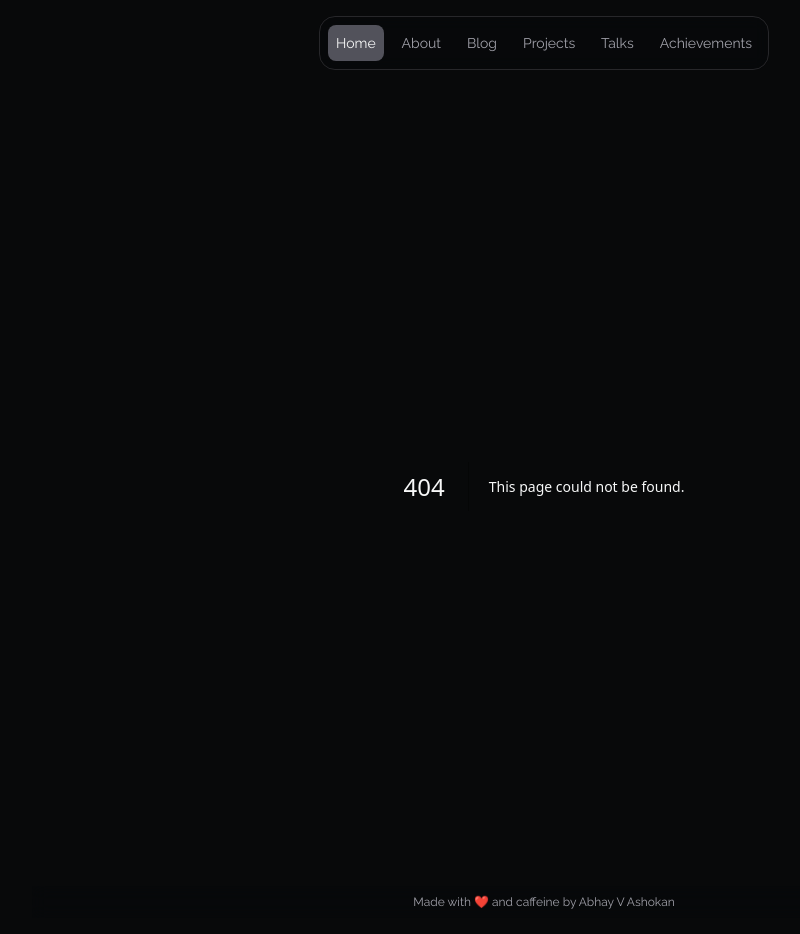
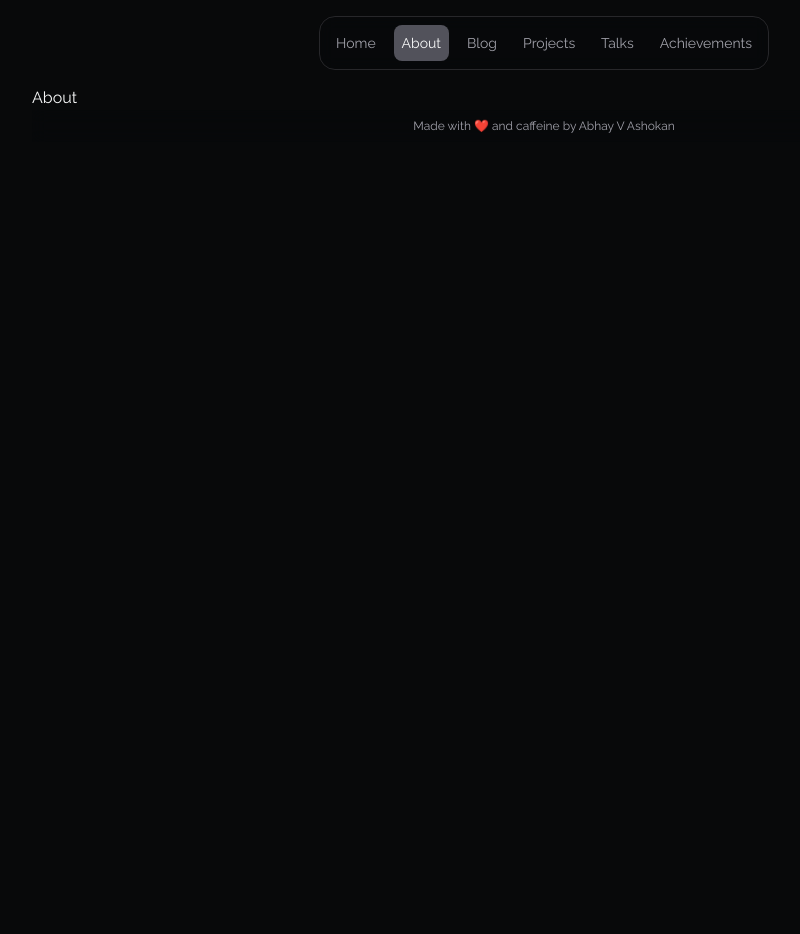
Before and after one commit to AbhayVAshokan/abhay.app, a Next.js app: page /about in a window 1280 px wide. Before the commit this address had no page. Shown: the whole page, without its empty margins (96-896 px from the left). After the commit the page ends 800 px from the top, so only its background shows below. Built offline with nearby package versions, Linux system fonts and the light colour scheme.

Commit message:
Added placeholders for all pages

```diff
--- /dev/null
+++ b/app/about/page.tsx
@@ -0,0 +1,3 @@
+const About = () => <h1>About</h1>
+
+export default About;
--- /dev/null
+++ b/app/achievements/page.tsx
@@ -0,0 +1,3 @@
+const Achievements = () => <h1>Achievements</h1>
+
+export default Achievements;
--- /dev/null
+++ b/app/blog/page.tsx
@@ -0,0 +1,3 @@
+const Blog = () => <h1>Blogs</h1>
+
+export default Blog;
--- a/app/components/NavBar.tsx
+++ b/app/components/NavBar.tsx
@@ -1,5 +1,8 @@
+"use client"
+
 import classNames from "classnames";
 import Link from "next/link";
+import { usePathname } from "next/navigation";
 
 const NAV_LINKS = [
   { label: "Home", link: "/" },
@@ -10,23 +13,28 @@ const NAV_LINKS = [
   { label: "Achievements", link: "/achievements" },
 ];
 
-const NavBar = () => (
-  <nav className="hidden md:block top-4 w-[450px] mx-auto sticky z-50 mb-4">
+const NavBar = () => {
+  const pathname = usePathname();
+
+  const activePath = NAV_LINKS.slice(1).find(({ link }) => pathname.includes(link))?.link;
+  const activeLink = activePath ?? "/"
+
+  return <nav className="hidden md:block top-4 w-[450px] mx-auto sticky z-50 mb-4">
     <ul className="flex justify-between w-full border items-center p-2 rounded-2xl border-zinc-800 bg-background text-sm backdrop-blur bg-opacity-60">
       {NAV_LINKS.map(({ label, link }) => (
-        <li
-          key={link}
-          className={classNames("p-2 rounded-lg transition-colors", {
-            // TODO: Replace this with URL pathname.
-            "text-zinc-400 hover:bg-zinc-700 hover:text-zinc-500": link !== "/",
-            "bg-zinc-600 text-typography hover:text-zinc-300": link === "/",
-          })}
-        >
-          <Link href={link}>{label}</Link>
-        </li>
+        <Link key={link} href={link}>
+          <li
+            className={classNames("p-2 rounded-lg transition-colors", {
+              "text-zinc-400 hover:bg-zinc-700 hover:text-zinc-500": link !== activeLink,
+              "bg-zinc-600 text-typography hover:text-zinc-300": link === activeLink,
+            })}
+          >
+            {label}
+          </li>
+        </Link>
       ))}
     </ul>
   </nav>
-);
+};
 
 export default NavBar;
--- /dev/null
+++ b/app/projects/page.tsx
@@ -0,0 +1,3 @@
+const Projects = () => <h1>Projects</h1>
+
+export default Projects;
--- /dev/null
+++ b/app/talks/page.tsx
@@ -0,0 +1,3 @@
+const Talks = () => <h1>Talks</h1>
+
+export default Talks;
```
